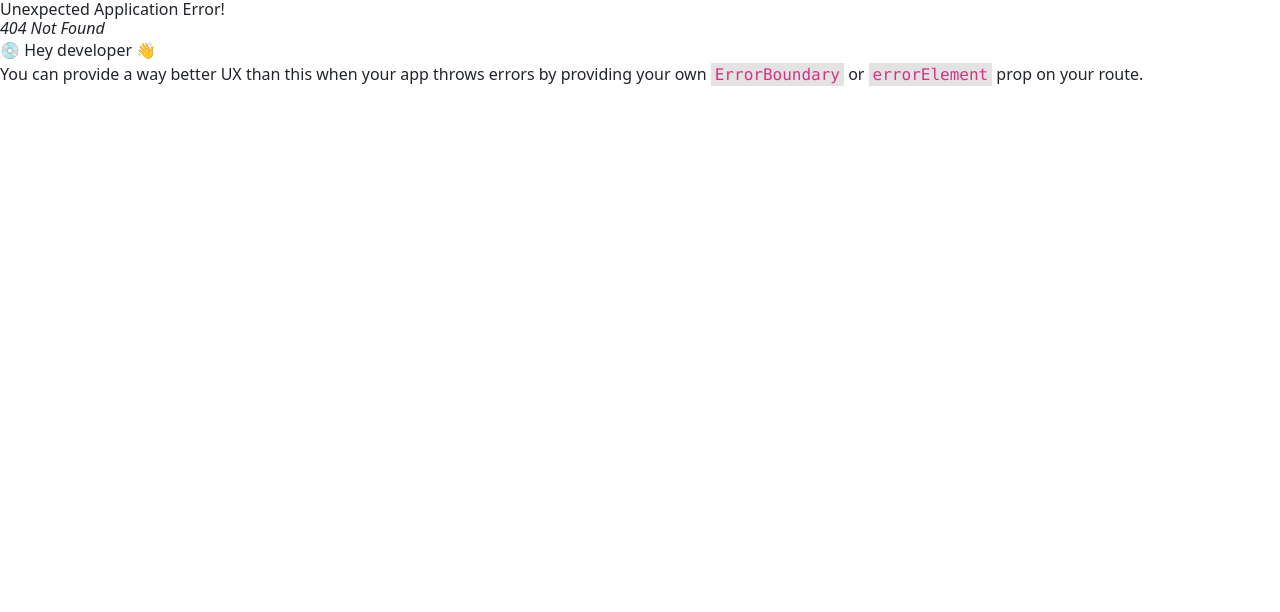
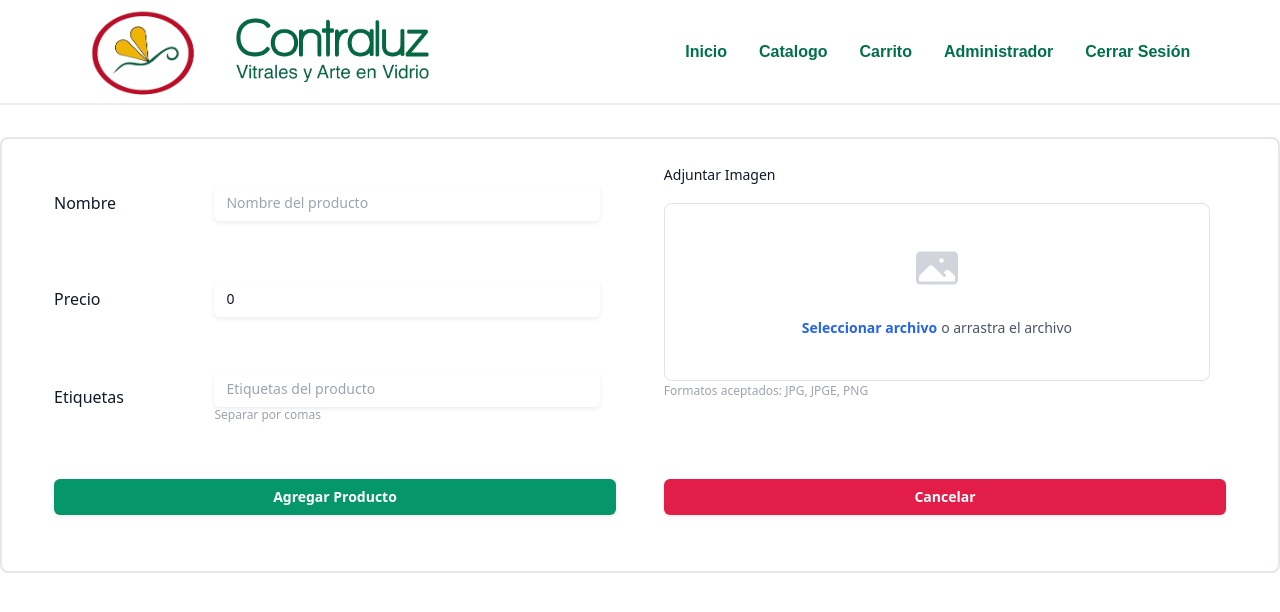
Before and after one commit to danidb29/CatalogoContraluz, a React (Vite) app in the folder FE/: page /agregarProducto in a window 1280 px wide. Before the commit this address had no page. Shown: the top 612 px of the page. Built offline with nearby package versions, Linux system fonts and the light colour scheme.

Commit message:
agregarProducto path

```diff
--- a/FE/src/App.jsx
+++ b/FE/src/App.jsx
@@ -2,7 +2,8 @@ import { NavBar } from "./components/navbar/NavBar";
 import { Inicio } from "./components/inicio/Inicio";
 import { CatalogoCliente } from "./components/catalogoCliente/CatalogoCliente";
 import { CatalogoAdmin } from "./components/catalogoAdmin/CatalogoAdmin";
-import { Carrito } from "./components/carrito/Carrito"
+import { Carrito } from "./components/carrito/Carrito";
+import { ProductForm } from "./components/product/productForm";
 import {
   createBrowserRouter,
   createRoutesFromElements,
@@ -42,6 +43,7 @@ function App() {
         } />
         <Route path='/catalogoAdmin' element={<CatalogoAdmin />} />
         <Route path="/catalogo" element={<CatalogoCliente />} />
+        <Route path="/agregarProducto" element={<ProductForm />} />
         {/* <Route path="/administrador" element={ isAuthenticated? <CatalogoCliente/> : <LoginForm/>}/> */}
       </Route>
     )
--- a/FE/src/components/product/productForm.jsx
+++ b/FE/src/components/product/productForm.jsx
@@ -1,9 +1,9 @@
 import ProductInputs from "./ProductInputs";
 import UploadImage from "./uploadImage";
 
-const ProductForm = () => {
+export const ProductForm = () => {
   return (
-    <div className="container mx-auto border-2 border-indigo-500/100 rounded-lg ">
+    <div className="container mx-auto my-8 border-2 rounded-lg ">
       <div className="m-6 pe-8 grid md:grid-flow-col md:gap-x-10 grid-flow-row gap-y-16">
         <ProductInputs />
         <UploadImage />
@@ -26,5 +26,3 @@ const ProductForm = () => {
 
   );
 }
-
-export default ProductForm;
```
